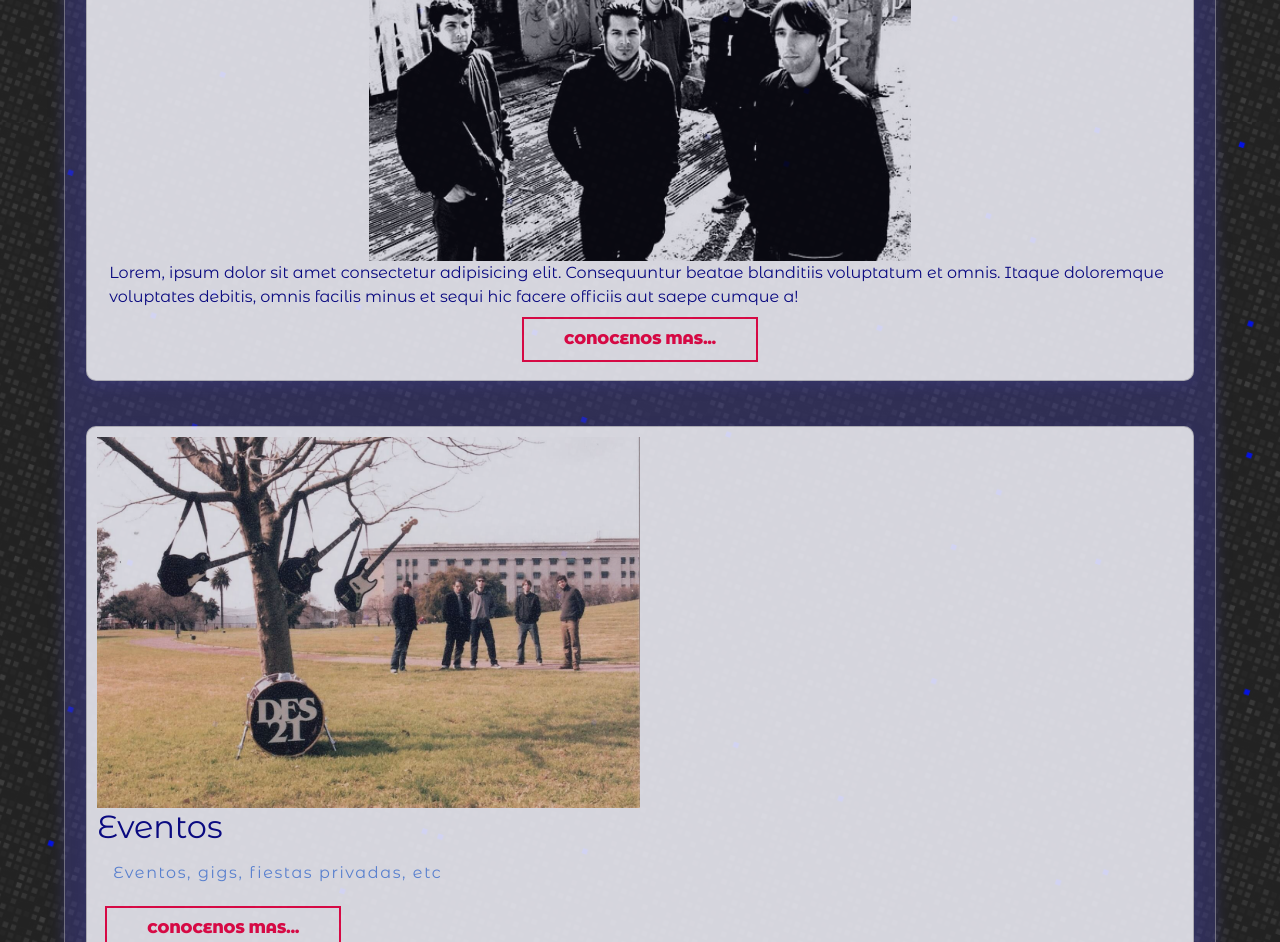
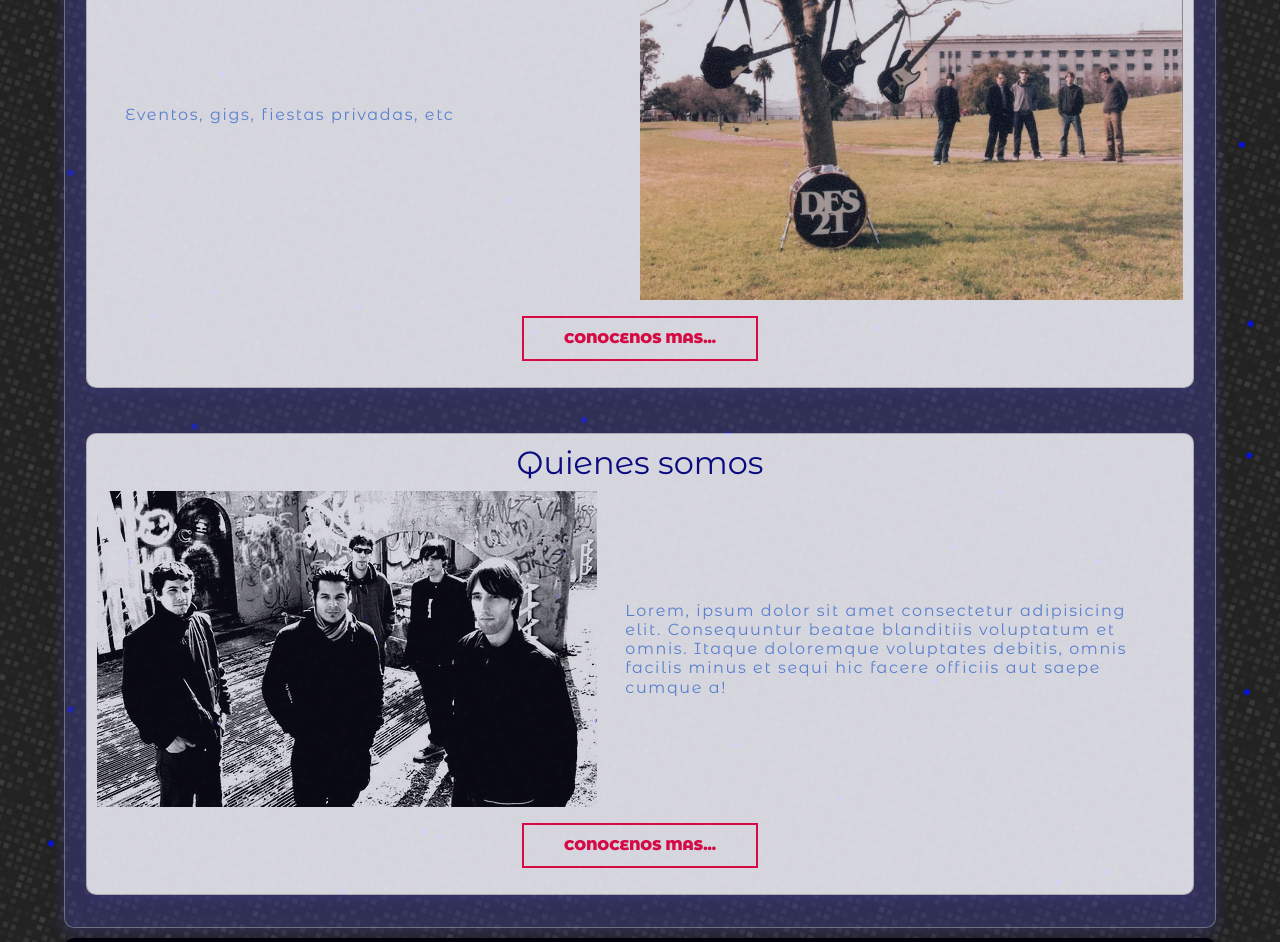
Before and after one commit to DiegaG182/DES21, a website: page index.html in a window 1280 px wide. Shown: the part 838-1780 px from the top of the page. Drawn offline with nearby package versions, Linux system fonts and the light colour scheme.

Commit message:
box section

```diff
--- a/404.html
+++ b/404.html
@@ -6,7 +6,7 @@
     <meta name="viewport" content="width=device-width, initial-scale=1.0">
     <!-- Google fonts -->
     <link rel="preconnect" href="https://fonts.gstatic.com">
-    <link href="https://fonts.googleapis.com/css2?family=Overpass:ital,wght@0,100;0,400;0,900;1,100&display=swap" rel="stylesheet">
+    <link href="https://fonts.googleapis.com/css2?family=Montserrat+Alternates:ital,wght@0,200;0,400;0,600;0,900;1,700&display=swap" rel="stylesheet">
     <!-- Animate effects -->
     <link rel="stylesheet" href="https://cdnjs.cloudflare.com/ajax/libs/animate.css/4.1.1/animate.min.css">
     <!-- Bootstrap -->
--- a/index.html
+++ b/index.html
@@ -82,7 +82,7 @@
             <p>No upcoming tour due to Covid...</p>
         </div>
         <div class="box__section grid--tweet">
-            <h2>Lastest Tweet</h2>
+            <h2>Latest Tweet</h2>
             <p>DES21 Tributo Oasis
               @DESveintiuno
               ·
@@ -94,28 +94,37 @@
 
         <!-- seccion horizontal de historias y eventos -->
 
+      <section class="box__section grid--tour">
+        <div class="box-content">
+          <h2>Eventos</h2>
+
+          <div class="box-right-column">
+            <img src="img/banda/1.jpg" class="img__50 side-item">
+            <div class="container">
+            <p>Eventos, gigs, fiestas privadas, etc</p>
+            </div>
+          </div>
+          <div class="btn__color">
+            <a href="tour.html">Conocenos mas...</a>
+          </div>
+        </div>
+      </section>
+
       <section class="box__section grid--somos">
-          <div class="box-left">
+        <div class="box-content">
           <h2>Quienes somos</h2>
 
           <div class="box-left-column">
-              <img src="img/banda/banda.jpg" class="slider__img" >
+            <img src="img/banda/banda.jpg" class="img__50 side-item" >
             <div class="container">
+            <p>
               Lorem, ipsum dolor sit amet consectetur adipisicing elit. Consequuntur beatae blanditiis voluptatum et omnis. Itaque doloremque voluptates debitis, omnis facilis minus et sequi hic facere officiis aut saepe cumque a!
+            </p>
           </div>
           </div>
           <div class="btn__color">
             <a href="historia.html">Conocenos mas...</a>
           </div>
-          </div>
-      </section>
-
-      <section class="box__section grid--tour">
-          <img src="img/banda/1.jpg" class="slider__img">
-          <h2>Eventos</h2>
-          <p>Eventos, gigs, fiestas privadas, etc</p>
-          <div class="btn__color">
-            <a href="tour.html">Conocenos mas...</a>
         </div>
     </section>
 
--- a/scss/_404.scss
+++ b/scss/_404.scss
@@ -77,11 +77,6 @@
   }
 
 
-  .notfound .notfound-404
-
-
-  .notfound .notfound-404
-
   .notfound a {
 
     font-family: 'Montserrat', sans-serif;
--- a/scss/_box.scss
+++ b/scss/_box.scss
@@ -33,7 +33,8 @@
 
 }
 
-.box-left{
+/*Box con contenido a izq*/
+.box-content{
     display: flex;
     flex-direction: column;
     flex-wrap: wrap;
@@ -41,19 +42,36 @@
     align-items: center;
     justify-content: center;
 }
-.box-left .box-left-column{
+.box-content .box-left-column{
     display: flex;
     flex-wrap: nowrap;
     flex-direction: row;
     align-items: center;
 }
 
+/* .box-left .box-left-column .side-item{
+    order: 2;
+} */
+
+/*Modificacion para contenido a derecha*/
+.box-content .box-right-column{
+    display: flex;
+    flex-wrap: nowrap;
+    flex-direction: row-reverse;
+    align-items: center;
+}
+/* .box-right .box-right-column .side-item{
+    order: 1;
+} */
+
+/* Contenedor General Para Index*/
 .box--index{
     @extend .box;
     grid-template-columns: 1fr 1fr 1fr 1fr;
     grid-template-rows: auto;
 }
 
+/*Galleria tipo Insta */
 .box__gallery{
     display: flex;
     flex-flow: row wrap;
--- a/scss/_gridArea.scss
+++ b/scss/_gridMedia.scss
@@ -1,3 +1,4 @@
+
 /* Grid Areas*/
 /*.slider__home - esta seteado en _Slider*/
 
@@ -17,9 +18,10 @@
 .grid--tour{
     grid-area: tour;
 }
+
+/*Default*/
 /* Celulares */
-/*.box-container#index --> .box--index */
-@media only screen and (min-width: 320px) {
+@media only screen and (max-width: 767px) {
     .box--index{
         grid-template-areas:
         "slider         slider      slider      slider  "
@@ -33,6 +35,12 @@
     a {
         margin: 0.5rem;
     }
+    .box-content .box-left-column , .box-content .box-right-column  {
+        flex-direction: column;
+    }
+    .img__50{
+        width: 100%;
+    }
 }
 
 /* kindle - Ipad */
@@ -43,15 +51,18 @@
         "slider         slider      slider      slider"
         "upcoming       upcoming    tweet       tweet"
         "upcoming       upcoming    tweet       tweet"
-        "tour           tour        somos       somos"
-        "tour           tour        somos       somos"
+        "tour           tour        tour        tour"
+        "somos           somos       somos       somos"
         ;
     }
-    .box-left .box-left-column{
-        display: flex;
-        flex-wrap: nowrap;
-        flex-direction: column;
-
+    .box-content{ .box-left-column {
+        flex-direction: row;
+        }.box-right-column {
+            flex-direction: row-reverse;
+            }
+    }
+    .img__50{
+        width: 50%;
     }
 }
 
@@ -61,9 +72,17 @@
         grid-template-areas:
         "slider         slider      upcoming    upcoming"
         "slider         slider      tweet       tweet"
+        "tour           tour        tour        tour"
         "somos          somos       somos       somos"
-        "tour           tour        tour        tour"
         ;
-
+    }
+    .box-content{ .box-left-column {
+        flex-direction: row;
+        }.box-right-column {
+            flex-direction: row-reverse;
+            }
+    }
+    .img__50{
+        width: 50%;
     }
 }
--- a/scss/_slider.scss
+++ b/scss/_slider.scss
@@ -5,6 +5,9 @@
     margin: 2%;
     /*imagenes a 450px de alto maximo*/
 }
-.slider__img{
+.img__50{
     width: 50%;
 }
+.img__100{
+    width: 100%;
+}
--- a/scss/style.scss
+++ b/scss/style.scss
@@ -1,9 +1,6 @@
+@import "404.scss";
 @import "variables.scss";
-@import "navbar.scss";
-@import "box.scss";
-@import "gridArea.scss";
-@import "slider.scss";
-@import "404.scss";
+/*El resto de los imports estan abajo*/
 
 
 *{
@@ -70,8 +67,16 @@ input, textarea{
     font-weight: 700;
     -webkit-transition: 0.2s all;
     transition: 0.2s all;
+    margin: 1rem;
   }
 
   .btn__color a:hover {
     color: #0004ff;
   }
+
+
+/* IMPORT SCSS*/
+@import "slider.scss";
+@import "navbar.scss";
+@import "box.scss";
+@import "gridMedia.scss";
```
Also changed, not shown: css/style.css. Lines whose indentation alone changed are shown as unchanged.
